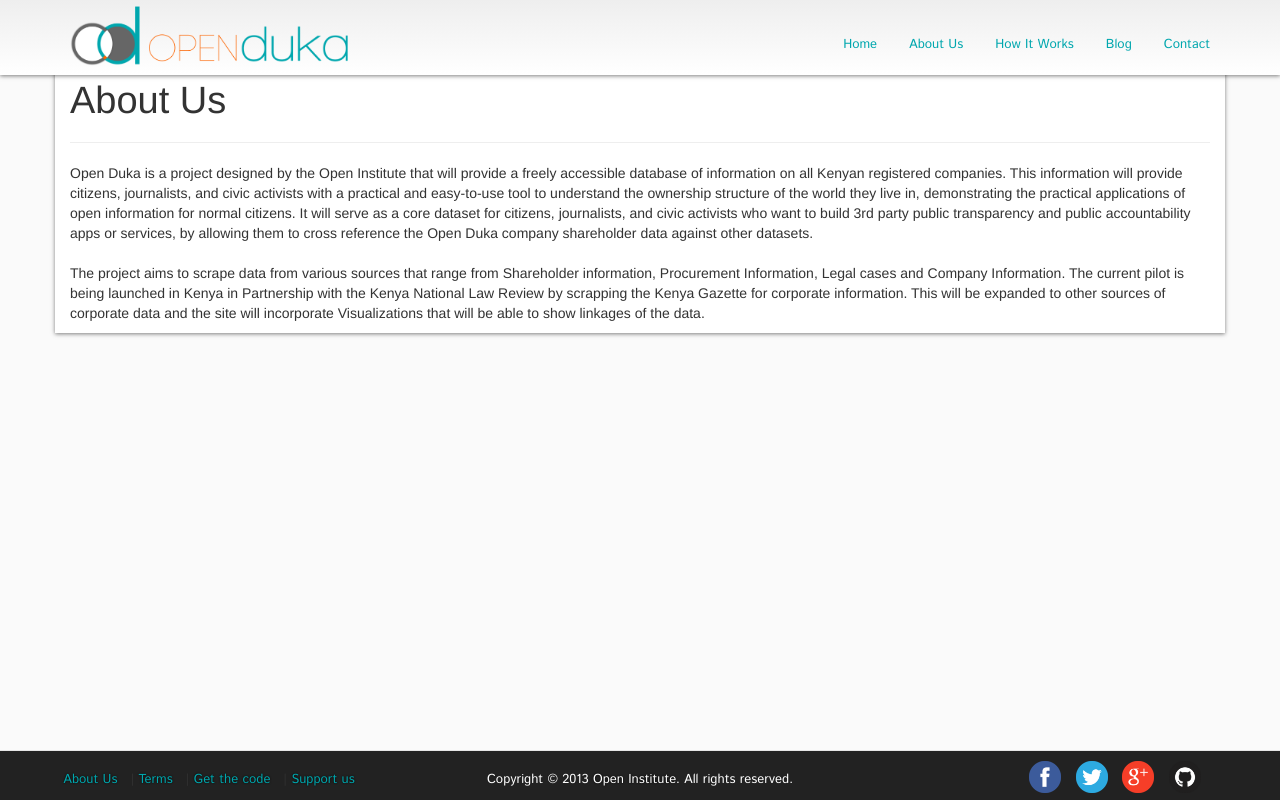
After one commit to OpenInstitute/OpenDuka, a PHP site: template application/views/about.php in a window 1280 px wide. The commit adds this page. Run offline with PHP 8.4, Linux system fonts and the light colour scheme; the template is opened without the code that fills it, so the values that code supplies are empty; some libraries are stand-ins or nearby versions; some web fonts are replaced.

Commit message:
Updated layout to correspond to Bootstrap 3

```diff
--- a/application/controllers/homes.php
+++ b/application/controllers/homes.php
@@ -48,7 +48,7 @@
 		$config['base_url'] = base_url() . index_page().'/homes/entitylist/'.$EntityName ;
 		$config['total_rows'] = $this->home->get_entry_count('Name',$EntityName);
 		$config['per_page'] = $results_per_page;
-		$config['full_tag_open'] = '<ul class="pagination offset3">';
+		$config['full_tag_open'] = '<ul class="pagination">';
 		$config['full_tag_close'] = '</ul>';
 		/*
 		$config['first_link'] = 'First';
--- /dev/null
+++ b/application/views/about.php
@@ -0,0 +1,13 @@
+<div id="about-us" class="col-md-12 col-lg-12">
+	<h1>About Us</h1>
+	<hr >
+	<p>Open Duka is a project designed by the Open Institute that will provide a freely accessible database of information on all Kenyan registered companies.
+		This information will provide citizens, journalists, and civic activists with a practical and easy-to-use tool to understand the ownership structure of the world they live in, demonstrating the practical applications of open information for normal citizens.
+		It will serve as a core dataset for citizens, journalists, and civic activists who want to build 3rd party public transparency and public accountability apps or services, by allowing them to cross reference the Open Duka company shareholder data against other datasets.
+	<br />
+	<br />
+		The project aims to scrape data from various sources that range from Shareholder information, Procurement Information, Legal cases and Company Information.
+		The current pilot is being launched in Kenya in Partnership with the Kenya National Law Review by scrapping the Kenya Gazette for corporate information.
+		This will be expanded to other sources of corporate data and the site will incorporate Visualizations that will be able to show linkages of the data.
+	</p>
+</div>
--- a/application/views/footer.php
+++ b/application/views/footer.php
@@ -1,20 +1,21 @@
-			</div><!-- #content -->
+            </div><!-- #content -->
+            <!-- <div class="push"></div> -->
     	</div><!-- #body .container -->
-    	<div id="footer" class="navbar-inverse row-fluid">
-    		<div class="footer-links span3">
-    			<a>About Us</a> &nbsp; |
+    	<div id="footer" class="navbar-inverse col-md-12 col-lg-12">
+    		<div class="footer-links col-md-4 col-lg-4">
+    			<a href="<?php echo base_url(); ?>/about">About Us</a> &nbsp; |
     			<a>Terms</a> &nbsp; |
-    			<a>Get the code</a> &nbsp; |
+    			<a href="https://github.com/OpenInstitute/OpenDuka/">Get the code</a> &nbsp; |
     			<a>Support us</a> &nbsp;
     		</div>
-    		<div class="copyright span4 offset1">
+    		<div class="copyright col-md-4 col-lg-4">
     			<p>Copyright © 2013 <a href="http://www.openinstitute.com/">Open Institute</a>. All rights reserved.</p>
     		</div>
-    		<div class="social-media span2 offset2">
+    		<div class="social-media col-md-3 col-lg-offset-1 col-lg-3 col-lg-offset-1">
     			<img src="<?php echo base_url(); ?>assets/img/facebook.png">
     			<img src="<?php echo base_url(); ?>assets/img/twitter.png">
     			<img src="<?php echo base_url(); ?>assets/img/googleplus.png">
-    			<img src="<?php echo base_url(); ?>assets/img/github.png">
+    			<a href="https://github.com/OpenInstitute/OpenDuka/"><img src="<?php echo base_url(); ?>assets/img/github.png"></a>
     		</div>
    			<!-- <p>Page rendered in <strong>{elapsed_time}</strong> seconds</p> -->
    		</div><!-- .footer -->
--- a/application/views/header.php
+++ b/application/views/header.php
@@ -41,19 +41,20 @@
 </head>
 
 <body data-spy="scroll" data-target=".bs-docs-sidebar">
-    <div id="thenav" class="navbar navbar-fixed-top" style="background-position: 0px 0px;">
+    <div id="thenav" class="navbar navbar-fixed-top navbar-default" style="background-position: 0px 0px;">
+    <div class="navbar-header"></div>
       	<div class="top-cont">
-        	<div class="container navigation-main row-fluid">
-         		<div class="nav-collapse collapse span12">
-         			<div class="logo span6">
+        	<div class="container navigation-main row" style="margin-left:auto;margin-right:auto;">
+         		<div class="navbar-collapse col-md-12">
+         			<div class="logo col-md-6 col-lg-6" style="margin-bottom: 0;">
          				<a href="<?php echo base_url()?>">
-         					<img src="<?php echo base_url(); ?>assets/img/od-temp-orange.png">
+         					<img class="img-responsive" src="<?php echo base_url(); ?>assets/img/od-temp-orange.png">
          				</a>
          			</div>
-         			<div class="menu-items">
-	            		<ul class="nav nav-pills pull-right">
-	            			<li class="active"><a href="#">Home</a></li>
-	            			<li><a href="#">About Us</a></li>
+         			<div class="menu-items pull-right">
+	            		<ul class="nav navbar-nav nav-pills">
+	            			<li><a href="<?php echo base_url(); ?>">Home</a></li>
+	            			<li><a href="<?php echo base_url(); ?>/about">About Us</a></li>
 	            			<li><a href="#">How It Works</a></li>
 	            			<li><a href="#">Blog</a></li>
 	            			<li><a href="#">Contact</a></li>
@@ -65,4 +66,4 @@
     </div>
 
 	<div id="body" class="container">
-		<div id="content" class="span12">
+		<div id="content" class="col-md-12 col-lg-12" style="padding:0">
--- a/assets/css/docs.css
+++ b/assets/css/docs.css
@@ -14,10 +14,6 @@
   color: #00A7AE !important;
 }
 
-hr {
-  margin-bottom: 0 !important;
-}
-
 .navbar {
   padding-left: 0 !important;
   padding-right: 0 !important;
@@ -423,17 +440,21 @@
   font-weight: 700;
 }
 
-.st-name {
-
-}
-
-.st-date {
-
-}
+html, body { height: 100%; }
+
+#body.container {
+  min-height: 100%;
+  height: auto !important;
+  height: 100%;
+  margin: 0 auto -60px;
+}
+
+.push { height: 63px; }
 
 #footer {
   border-top: 1px solid #e5e5e5;
   font-family: 'Istok Web', sans-serif;
+  height: 50px;
   margin-top: 10px;
   padding: 10px 0;
   text-align: center;
@@ -469,7 +490,7 @@
 
 body {
   position: relative;
-  padding-top: 40px;
+  padding-top: 60px;
 }
 
 /* Code in headings */
--- a/assets/styles.css
+++ b/assets/styles.css
@@ -73,14 +73,12 @@
 		padding-right:50px;
 	}*/
 
-	#body{
+/*	#body{
 		margin-left: auto;
 		margin-right: auto;
 		margin-top: 0px;
 		clear: both;
 		display: block;
-
-
 	}
 
 	#body > div{
```
Also changed, not shown: other parts of assets/css/docs.css (+40 -19 lines), other parts of assets/styles.css (+28 -28 lines), application/controllers/about.php (added, +12 -0 lines), application/views/home.php (+34 -35 lines), assets/css/bootstrap-responsive.css (deleted).
